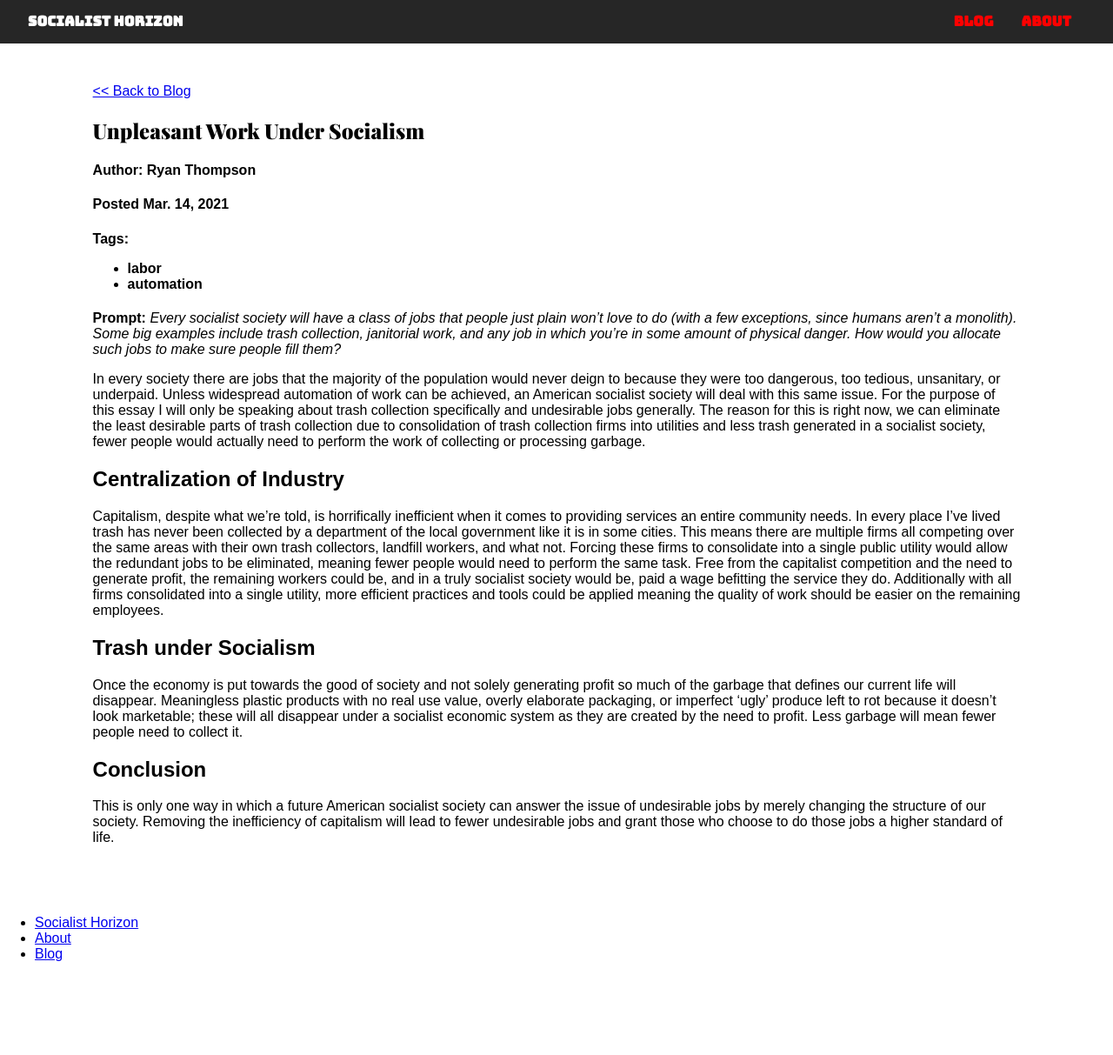
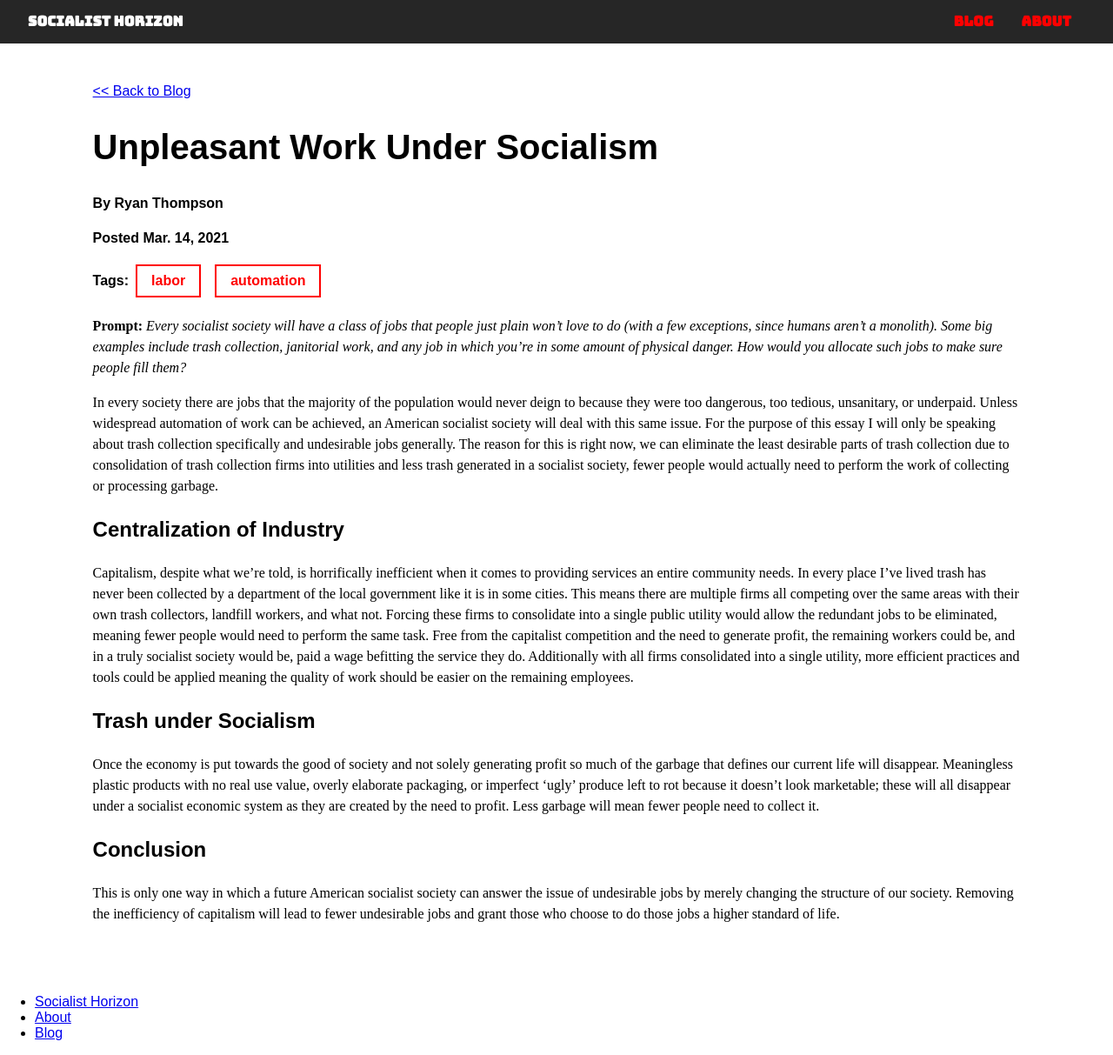
Before and after one commit to socialisthorizon/socialisthorizon.github.io, a Jekyll site: the page built from collections/_posts/2021-03-14-unpleasant-work-ryan.md, in a window 1280 px wide and 1213 px high. Shown: the whole window at 87% size. Built offline with Jekyll 4.4.1, drawn with Linux system fonts in a browser that asks for light colours; some web fonts are replaced.

Commit message:
Work on blog post layotu

```diff
--- a/_layouts/post.html
+++ b/_layouts/post.html
@@ -5,10 +5,11 @@ layout: default
 <section class="post__metadata">
 	<a class="post-meta__back" href="{{ '/blog' | relative_url }}"><< Back to Blog</a>
 	<h1 class="post-meta__title">{{ page.title }}</h1>
-	<h4 class="blog-post__author">Author: {{ page.author }}</h4>
+	<h4 class="blog-post__author">By {{ page.author }}</h4>
 	<h4 class="post-meta__date">Posted {{ page.date | date: "%b. %-d, %Y"}}</h4>
-	<h4>Tags:
-		<ul class="post-meta__tags">
+	<h4 class="post-meta__tags">
+		<span>Tags:</span>
+		<ul class="post-meta__tags-list">
 			{% for tag in page.tags %}
 			<li class="post-meta__tag">{{ tag }}</li>
 			{% endfor %}
--- a/assets/css/_sass/_layouts/_post.scss
+++ b/assets/css/_sass/_layouts/_post.scss
@@ -11,8 +11,8 @@
 }
 
 .post-meta__title {
-	font-family: $playfair;
-	font-weight: 900;
+	font-family: $prohibition;
+	font-size: 2.5rem;
 }
 
 .blog-post__author {
@@ -24,17 +24,33 @@
 }
 
 .post-meta__tags {
+	display: flex;
+	align-items: center;
+}
 
+.post-meta__tags-list {
+	display: flex;
+	list-style-type: none;
+	margin: 0;
+	padding: 0;
 }
 
 .post-meta__tag {
-
+	margin: 0 .5em;
+	padding: .5em 1em;
+	color: red;
+	border: 2px solid red;
 }
 
 .post__content {
 	margin: 0 4.167%;
 	padding-bottom: 3em;
+	font-family: $eaves-narrow;
+	line-height: 1.5;
 	@media screen and (min-width: 425px) {
 		margin: 0 8.33%;
 	}
+	h2 {
+		font-family: $prohibition;
+	}
 }
--- a/assets/css/_sass/_vars/_fonts.scss
+++ b/assets/css/_sass/_vars/_fonts.scss
@@ -7,3 +7,6 @@
 // Adobe:
 $proxima-nova: proxima-nova, sans-serif;
 $freight: freight-text-pro, serif;
+$eaves: mrs-eaves-xl-serif, serif;
+$eaves-narrow: mrs-eaves-xl-serif-narrow, serif;
+$prohibition: prohibition, sans-serif;
```
